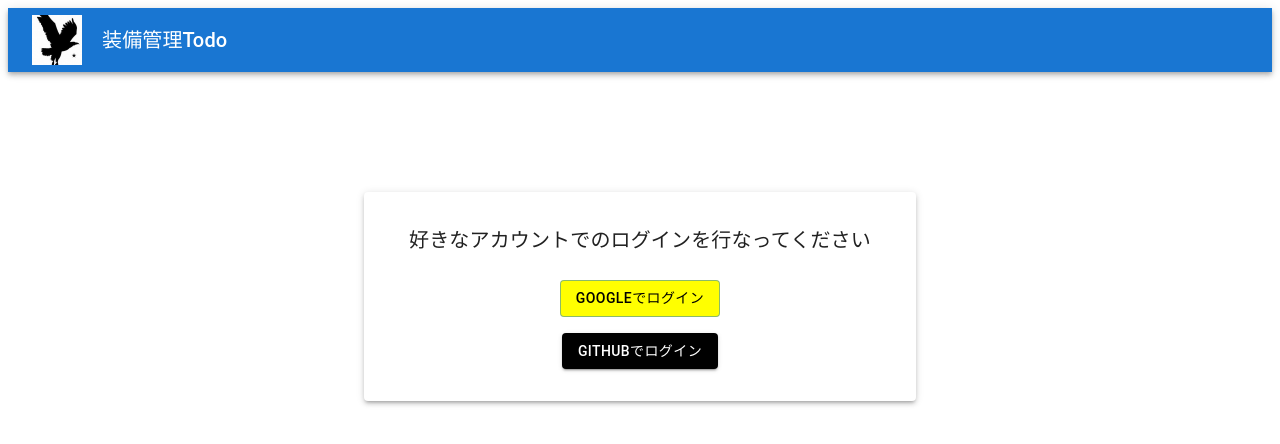
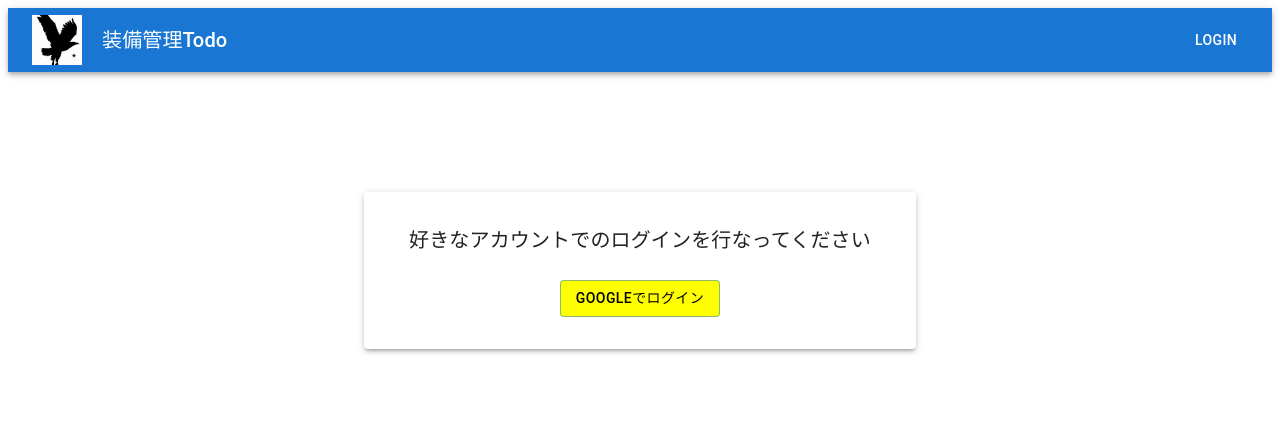
Before and after one commit to wangervogel/first-app, a React (Create React App) app: page /login in a window 1280 px wide. Shown: the top 444 px of the page. Built offline with nearby package versions, Linux system fonts and the light colour scheme; no server answers.

Commit message:
Firebaseでログイン・ログアウトの機能を作成しました。

```diff
--- a/package.json
+++ b/package.json
@@ -13,6 +13,7 @@
     "firebase": "^10.7.2",
     "react": "^18.2.0",
     "react-dom": "^18.2.0",
+    "react-firebase-hooks": "^5.1.1",
     "react-router-dom": "^6.21.3",
     "react-scripts": "5.0.1",
     "uuid": "^9.0.1",
--- a/src/components/Header.js
+++ b/src/components/Header.js
@@ -1,20 +1,33 @@
 import React from 'react';
+import { signOut } from "firebase/auth";
+import { auth } from "../lib/firebase";
 import { Link } from "react-router-dom";
-import AppBar from '@mui/material/AppBar';
-import Toolbar from '@mui/material/Toolbar';
-import Typography from '@mui/material/Typography';
-import '../App.css';
+import { useAuthState } from "react-firebase-hooks/auth"
+import { AppBar, Toolbar, Typography, Button, Box, Avatar } from '@mui/material';
 
 function Header() {
+
+  const [user] = useAuthState(auth)
+
   return (
     <AppBar position="static">
-      <Toolbar>
+      <Toolbar style={{ justifyContent: 'space-between' }}>
         <Link to="/" style={{ color: 'inherit', textDecoration: 'none', display: 'flex', alignItems: 'center' }}>
           <img src="wangel_logo.jpeg" alt="Logo" style={{ width: '50px', height: '50px', marginRight: '20px' }} />
           <Typography variant="h6" component="div" sx={{ flexGrow: 1 }}>
             装備管理Todo
           </Typography>
         </Link>
+        <Box display="flex" alignItems="center">
+          {user ? (
+            <>
+              <Avatar src={user.photoURL} alt="" sx={{ width: 40, height: 40, marginRight: 1 }} />
+              <Button color="inherit" onClick={() => signOut(auth)}>Logout</Button>
+            </>
+          ) : (
+            <Button color="inherit" component={Link} to="/login">Login</Button>
+          )}
+        </Box>
       </Toolbar>
     </AppBar>
   );
--- a/src/pages/Login.js
+++ b/src/pages/Login.js
@@ -4,8 +4,17 @@
 import Paper from '@mui/material/Paper';
 import Typography from '@mui/material/Typography';
 import Box from '@mui/material/Box';
+import { GoogleAuthProvider, signInWithPopup } from "firebase/auth";
+import { auth } from "../lib/firebase";
 
 const Login = () => {
+
+  const GoogleProvider = new GoogleAuthProvider();
+
+  const signInWithGoogle = async () => {
+      await signInWithPopup(auth, GoogleProvider)
+  }
+
   return (
       <Container maxWidth="sm" sx={{ pt: 5 }}>
           <Paper elevation={3} sx={{ py: 4, px: 2, mt: 10, textAlign: 'center' }}>
@@ -14,6 +23,7 @@
               </Typography>
               <Box sx={{ display: 'flex', flexDirection: 'column', gap: 2, alignItems: 'center' }}>
                   <Button
+                    onClick={signInWithGoogle}
                     variant="outlined"
                     sx={{
                       maxWidth: '200px',
@@ -26,19 +36,6 @@
                   >
                     Googleでログイン
                   </Button>
-                  <Button
-                    variant="contained"
-                    sx={{
-                      maxWidth: '200px',
-                      backgroundColor: 'black',
-                      color: 'white',
-                      '&:hover': {
-                        backgroundColor: 'gray',
-                      }
-                    }}
-                  >
-                    GitHubでログイン
-                  </Button>
               </Box>
           </Paper>
       </Container>
```
Also changed, not shown: 1 other file (tests, documents, lock files or other folders).
